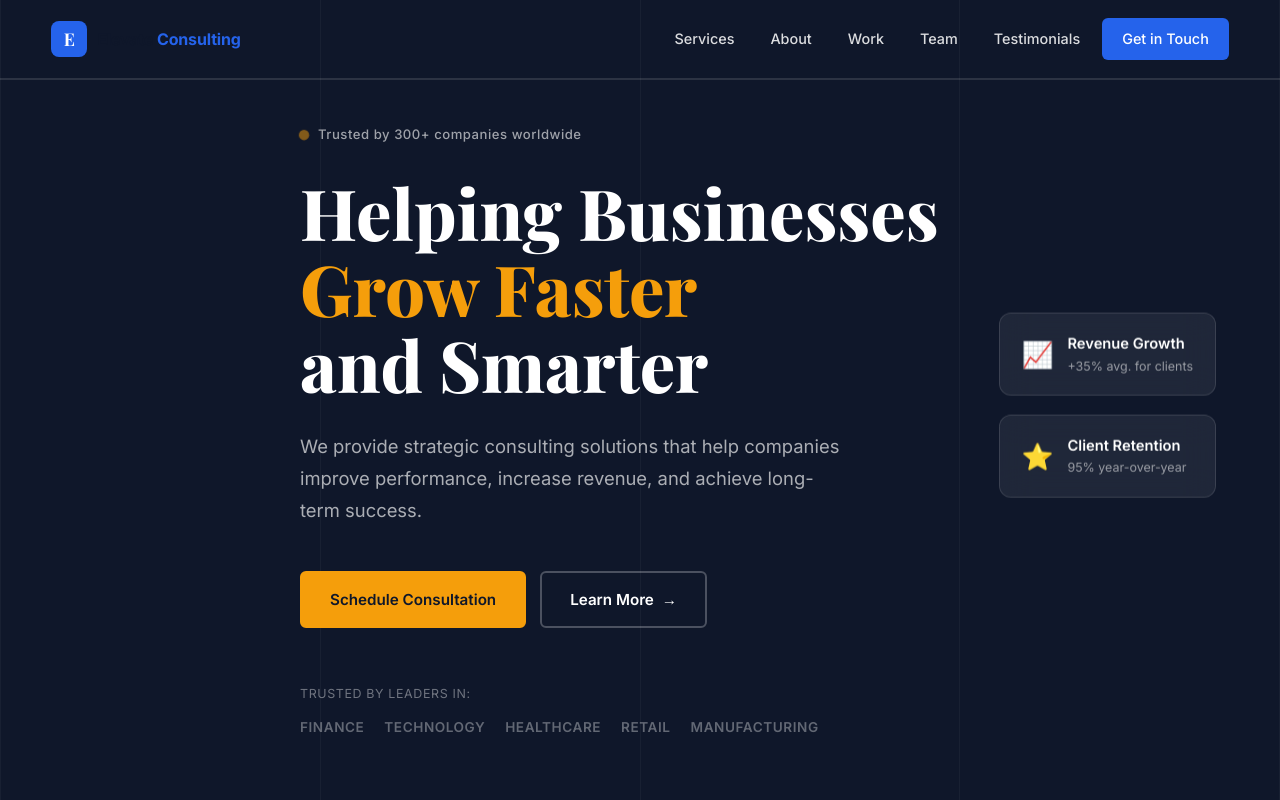
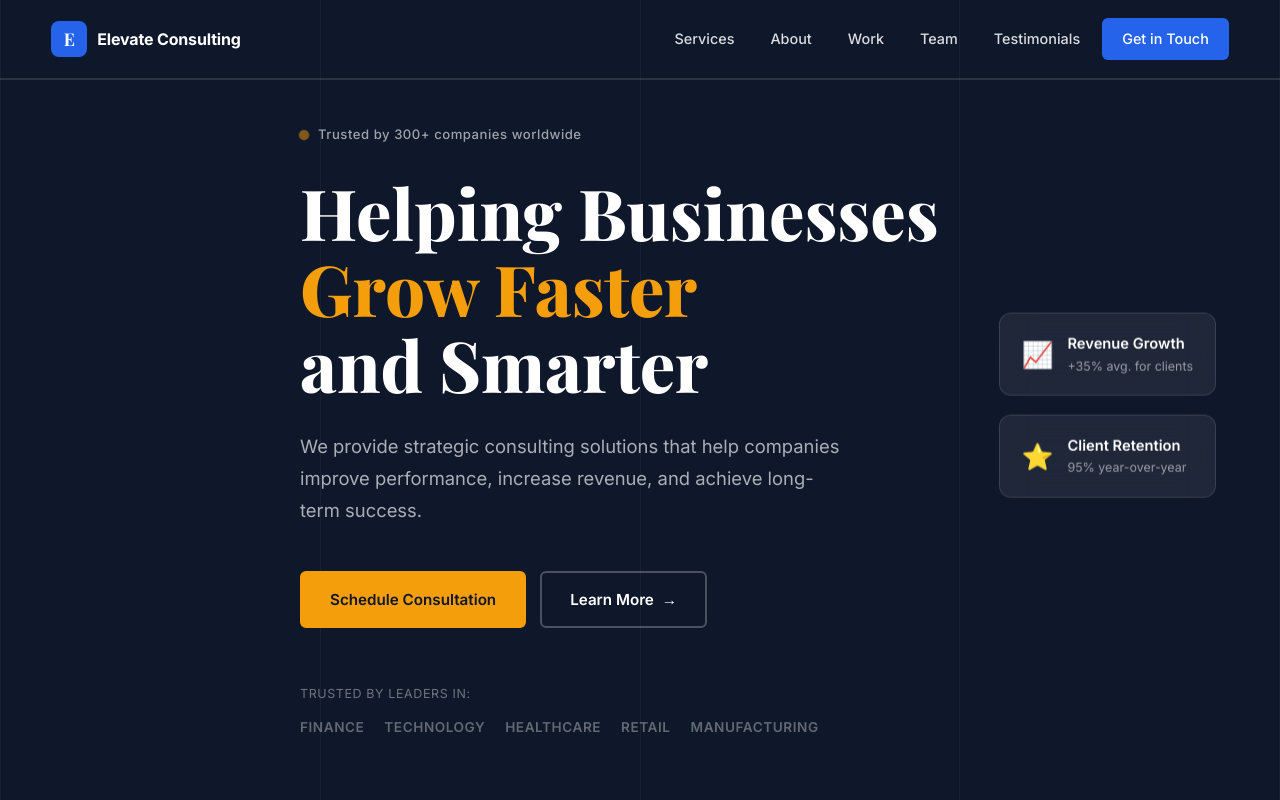
Before and after one commit to Dhinakarkandhasamy/consulting_website, a plain HTML site: page index.html in a window 1280 px wide. Shown: the top 800 px of the page. Drawn offline with nearby package versions, Linux system fonts and the light colour scheme.

Commit message:
changed logo design

```diff
--- a/style.css
+++ b/style.css
@@ -168,9 +168,12 @@ h1, h2, h3, h4 { line-height: 1.2; font-weight: 700; }
   color: var(--color-primary);
   letter-spacing: -0.01em;
 }
-.logo-text span { color: var(--color-secondary); }
-.logo--light .logo-text { color: #fff; }
-.logo--light .logo-text span { color: var(--color-accent); }
+.logo-text {
+  font-size: 1rem;
+  color: #fff;
+  letter-spacing: -0.01em;
+}
+.nav-header.scrolled .logo-text { color: var(--color-primary); }
 
 .nav-links {
   display: flex;
```
